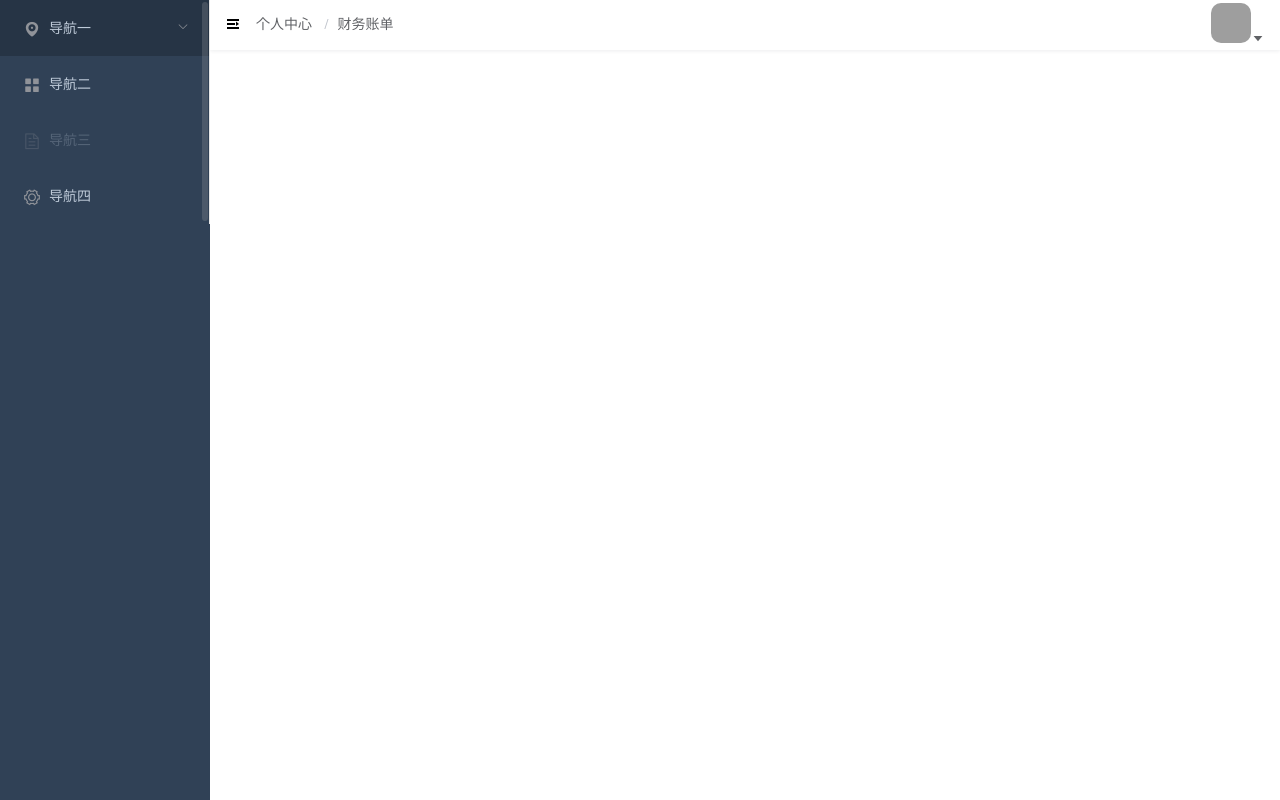
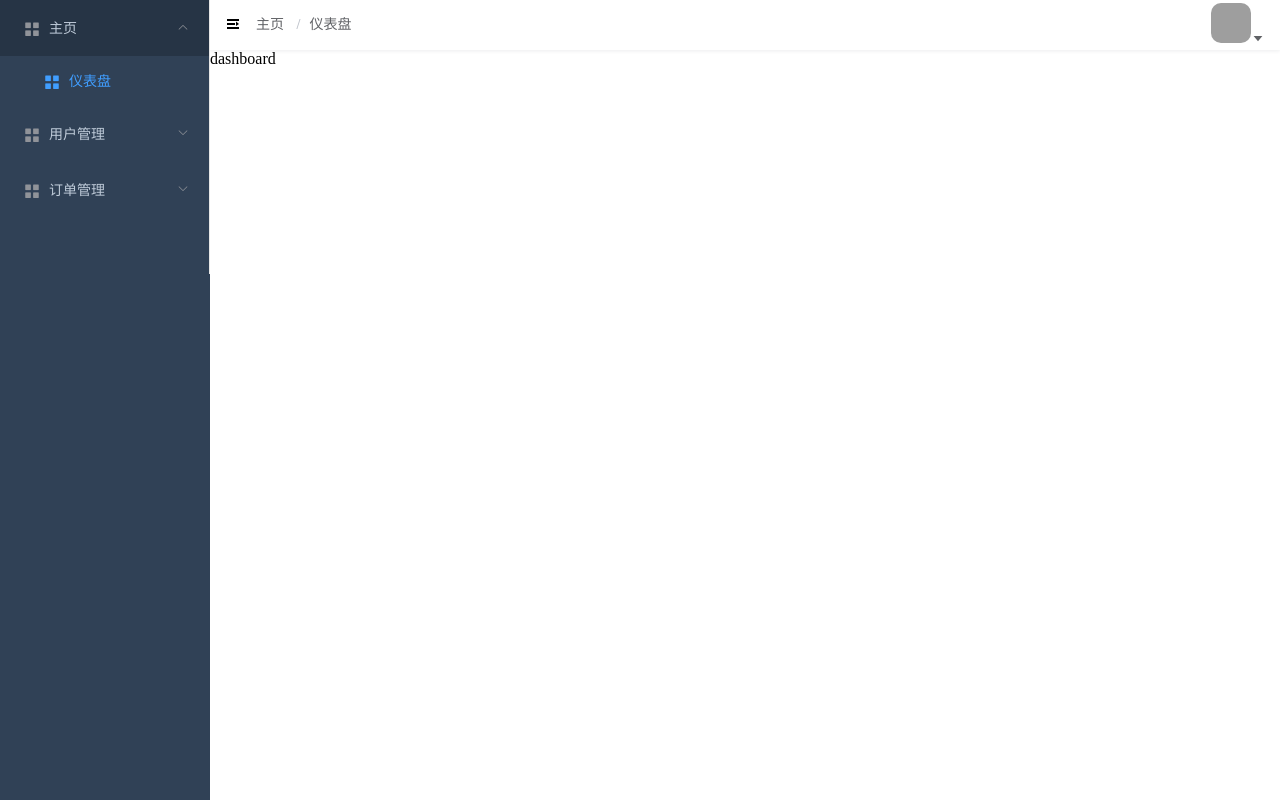
Before and after one commit to LeadChenyi/vue-admin-template, a Vue app: page /dashboard in a window 1280 px wide. Before the commit this address led to /. Built offline with nearby package versions, Linux system fonts and the light colour scheme; grey boxes are pictures that could not be loaded.

Commit message:
layout布局调整、左侧菜单栏、导航面包屑

```diff
--- a/src/components/index-layout/index-sidebar.vue
+++ /dev/null
@@ -1,66 +0,0 @@
-<template>
-    <div class="index-sidebar">
-        <el-scrollbar wrap-class="scrollbar-wrapper">
-            <el-menu
-                :default-active="activeMenu"
-                :unique-opened="false"
-                :collapse-transition="false"
-                :collapse="isCollapse"
-                mode="vertical"
-                text-color="#bfcbd9"
-                active-text-color="#409EFF"
-                background-color="#304156"
-            >
-                <el-submenu index="1">
-                    <template slot="title">
-                        <i class="el-icon-location"></i>
-                        <span>导航一</span>
-                    </template>
-                    <el-menu-item-group>
-                        <template slot="title">分组一</template>
-                        <el-menu-item index="1-1">选项1</el-menu-item>
-                        <el-menu-item index="1-2">选项2</el-menu-item>
-                    </el-menu-item-group>
-                    <el-menu-item-group title="分组2">
-                        <el-menu-item index="1-3">选项3</el-menu-item>
-                    </el-menu-item-group>
-                    <el-submenu index="1-4">
-                        <template slot="title">选项4</template>
-                        <el-menu-item index="1-4-1">选项1</el-menu-item>
-                    </el-submenu>
-                </el-submenu>
-                <el-menu-item index="2">
-                    <i class="el-icon-menu"></i>
-                    <span slot="title">导航二</span>
-                </el-menu-item>
-                <el-menu-item index="3" disabled>
-                    <i class="el-icon-document"></i>
-                    <span slot="title">导航三</span>
-                </el-menu-item>
-                <el-menu-item index="4">
-                    <i class="el-icon-setting"></i>
-                    <span slot="title">导航四</span>
-                </el-menu-item>
-            </el-menu>
-        </el-scrollbar>
-    </div>
-</template>
-
-<script>
-export default {
-    name: "IndexSidebar",
-    data() {
-        return {
-            isCollapse: false,
-        };
-    },
-    computed: {
-        activeMenu() {
-            return "index";
-        },
-    },
-};
-</script>
-
-<style>
-</style>
--- /dev/null
+++ b/src/layout/index-menu-item.vue
@@ -0,0 +1,40 @@
+<template>
+    <div class="index-menu-item">
+        <el-menu-item
+            v-if="!hasSingleRoute"
+            :index="menu.path"
+            :disabled="menu.disabled"
+        >
+            <i v-if="menu.meta" :class="menu.meta.icon"></i>
+            <span slot="title" v-if="menu.meta">{{ menu.meta.title }}</span>
+        </el-menu-item>
+        <el-submenu :index="menu.path" v-else>
+            <template slot="title">
+                <i v-if="menu.meta" :class="menu.meta.icon"></i>
+                <span v-if="menu.meta">{{ menu.meta.title }}</span>
+            </template>
+            <index-menu-item
+                v-for="item in menu.children"
+                :key="item.path"
+                :menu="item"
+            ></index-menu-item>
+        </el-submenu>
+    </div>
+</template>
+
+<script>
+export default {
+    name: "IndexMenuItem",
+    props: {
+        menu: Object,
+    },
+    computed: {
+        hasSingleRoute() {
+            return this.menu.children && this.menu.children.length;
+        },
+    },
+};
+</script>
+
+<style>
+</style>
--- a/src/components/index-layout/index-navbar.vue
+++ b/src/layout/index-navbar.vue
@@ -9,10 +9,10 @@
         <el-breadcrumb class="index-navbar-breadcrumb" separator="/">
             <transition-group name="breadcrumb">
                 <el-breadcrumb-item
-                    v-for="(item, index) in breadcrumbs"
-                    :key="index"
+                    v-for="item in getBreadcrumbs"
+                    :key="item.path"
                 >
-                    {{ item.title }}
+                    {{ item.meta.title }}
                 </el-breadcrumb-item>
             </transition-group>
         </el-breadcrumb>
@@ -52,10 +52,15 @@ export default {
                     title: "个人中心",
                 },
                 {
-                    title: "财务账单",
+                    title: "我的收藏",
                 },
             ],
         };
+    },
+    computed: {
+        getBreadcrumbs() {
+            return this.$route.matched;
+        },
     },
     methods: {
         onCommandSetting(e) {
--- /dev/null
+++ b/src/layout/index-sidebar.vue
@@ -0,0 +1,55 @@
+<template>
+    <div class="index-sidebar">
+        <el-scrollbar wrap-class="scrollbar-wrapper">
+            <el-menu
+                :default-active="activeMenu"
+                :router="true"
+                :unique-opened="false"
+                :collapse-transition="false"
+                :collapse="isCollapse"
+                mode="vertical"
+                text-color="#bfcbd9"
+                active-text-color="#409EFF"
+                background-color="#304156"
+            >
+                <index-menu-item
+                    v-for="item in routes"
+                    :key="item.path"
+                    :menu="item"
+                ></index-menu-item>
+            </el-menu>
+        </el-scrollbar>
+    </div>
+</template>
+
+<script>
+import IndexMenuItem from "./index-menu-item";
+export default {
+    name: "IndexSidebar",
+    components: {
+        IndexMenuItem,
+    },
+    data() {
+        return {
+            isCollapse: false,
+        };
+    },
+    computed: {
+        routes() {
+            const blacklists = ["Login", "Tset"];
+            return this.$router.options.routes.filter((item) => {
+                return item.name && !blacklists.includes(item.name);
+            });
+        },
+        activeMenu() {
+            return this.$route.path;
+        },
+    },
+    mounted() {
+        console.log(this.$router.options.routes);
+    },
+};
+</script>
+
+<style>
+</style>
--- a/src/pages/index.vue
+++ b/src/layout/index.vue
@@ -16,8 +16,8 @@
 </template>
 
 <script>
-import IndexSidebar from "@/components/index-layout/index-sidebar";
-import IndexNavbar from "@/components/index-layout/index-navbar";
+import IndexSidebar from "./index-sidebar";
+import IndexNavbar from "./index-navbar";
 export default {
     name: "Index",
     components: {
--- /dev/null
+++ b/src/pages/dashboard.vue
@@ -0,0 +1,18 @@
+<template>
+    <div class="dashboard-page">
+        <div>dashboard</div>
+    </div>
+</template>
+
+<script>
+export default {
+    name: "Dashboard",
+    data() {
+        return {};
+    },
+    mounted() {},
+};
+</script>
+
+<style>
+</style>
--- /dev/null
+++ b/src/pages/mange/robot.vue
@@ -0,0 +1,18 @@
+<template>
+    <div class="robot-page">
+        <div>robot</div>
+    </div>
+</template>
+
+<script>
+export default {
+    name: "Robot",
+    data() {
+        return {};
+    },
+    mounted() {},
+};
+</script>
+
+<style>
+</style>
--- /dev/null
+++ b/src/pages/mange/user.vue
@@ -0,0 +1,18 @@
+<template>
+    <div class="user-page">
+        <div>user</div>
+    </div>
+</template>
+
+<script>
+export default {
+    name: "User",
+    data() {
+        return {};
+    },
+    mounted() {},
+};
+</script>
+
+<style>
+</style>
--- /dev/null
+++ b/src/pages/order/rush.vue
@@ -0,0 +1,18 @@
+<template>
+    <div class="rush-page">
+        <div>rush</div>
+    </div>
+</template>
+
+<script>
+export default {
+    name: "Rush",
+    data() {
+        return {};
+    },
+    mounted() {},
+};
+</script>
+
+<style>
+</style>
--- /dev/null
+++ b/src/pages/order/thing.vue
@@ -0,0 +1,18 @@
+<template>
+    <div class="thing-page">
+        <div>thing</div>
+    </div>
+</template>
+
+<script>
+export default {
+    name: "Thing",
+    data() {
+        return {};
+    },
+    mounted() {},
+};
+</script>
+
+<style>
+</style>
--- a/src/router/index.js
+++ b/src/router/index.js
@@ -1,6 +1,6 @@
 import Vue from "vue";
 import VueRouter from "vue-router";
-
+import Layout from "@/layout/index"
 const originalPush = VueRouter.prototype.push
 VueRouter.prototype.push = function push(location) {
     return originalPush.call(this, location).catch(err => err)
@@ -9,14 +9,84 @@ Vue.use(VueRouter);
 
 let baseRouters = [
     {
-        path: '/',
-        name: 'Index',
-        component: () => import('@/pages/index')
-    },
-    {
         path: '/login',
         name: 'Login',
         component: () => import('@/pages/login')
+    },
+    {
+        path: '/',
+        name: 'Index',
+        component: Layout,
+        meta: {
+            title: '主页',
+            icon: 'el-icon-menu'
+        },
+        redirect: '/dashboard',
+        children: [
+            {
+                path: '/dashboard',
+                name: 'Dashboard',
+                component: () => import('@/pages/dashboard'),
+                meta: {
+                    title: '仪表盘',
+                    icon: 'el-icon-menu'
+                }
+            }
+        ]
+    },
+    {
+        path: '/mange',
+        name: 'Mange',
+        component: Layout,
+        meta: {
+            title: '用户管理',
+            icon: 'el-icon-menu'
+        },
+        children: [
+            {
+                path: '/robot',
+                name: 'Robot',
+                component: () => import('@/pages/mange/robot'),
+                meta: {
+                    title: '机器人'
+                }
+            },
+            {
+                path: '/user',
+                name: 'User',
+                component: () => import('@/pages/mange/user'),
+                meta: {
+                    title: '用户中心'
+                }
+            }
+        ]
+    },
+    {
+        path: '/order',
+        name: 'Order',
+        component: Layout,
+        meta: {
+            title: '订单管理',
+            icon: 'el-icon-menu'
+        },
+        children: [
+            {
+                path: '/thing',
+                name: 'Thing',
+                component: () => import('@/pages/order/thing'),
+                meta: {
+                    title: '好物订单'
+                }
+            },
+            {
+                path: '/rush',
+                name: 'Rush',
+                component: () => import('@/pages/order/rush'),
+                meta: {
+                    title: '抢购订单'
+                }
+            }
+        ]
     }
 ];
 
```
